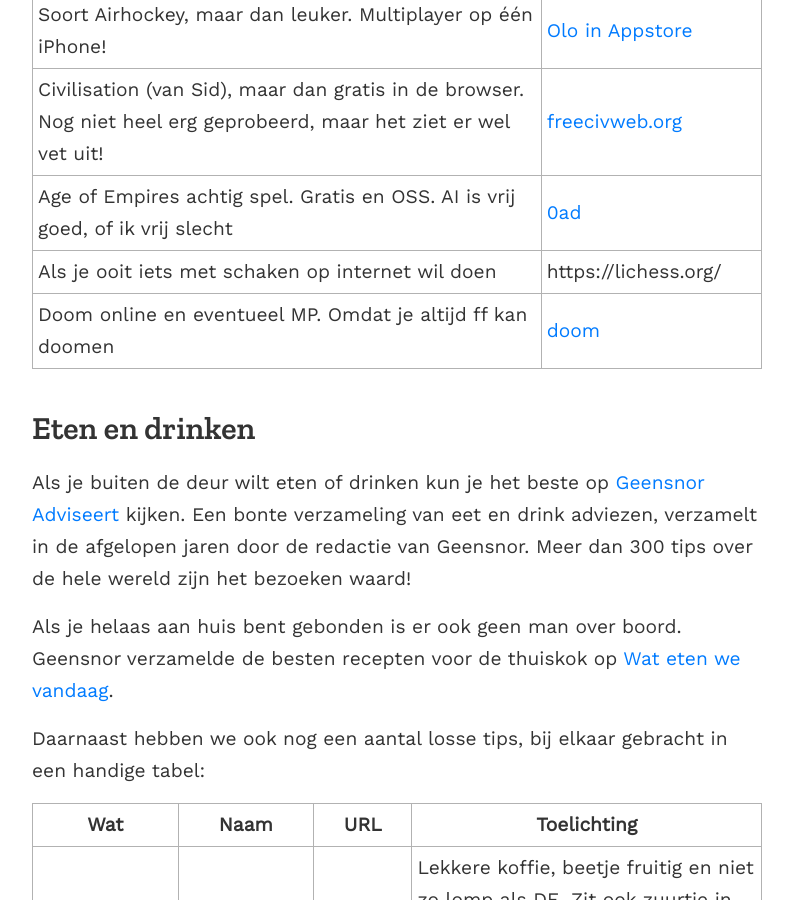
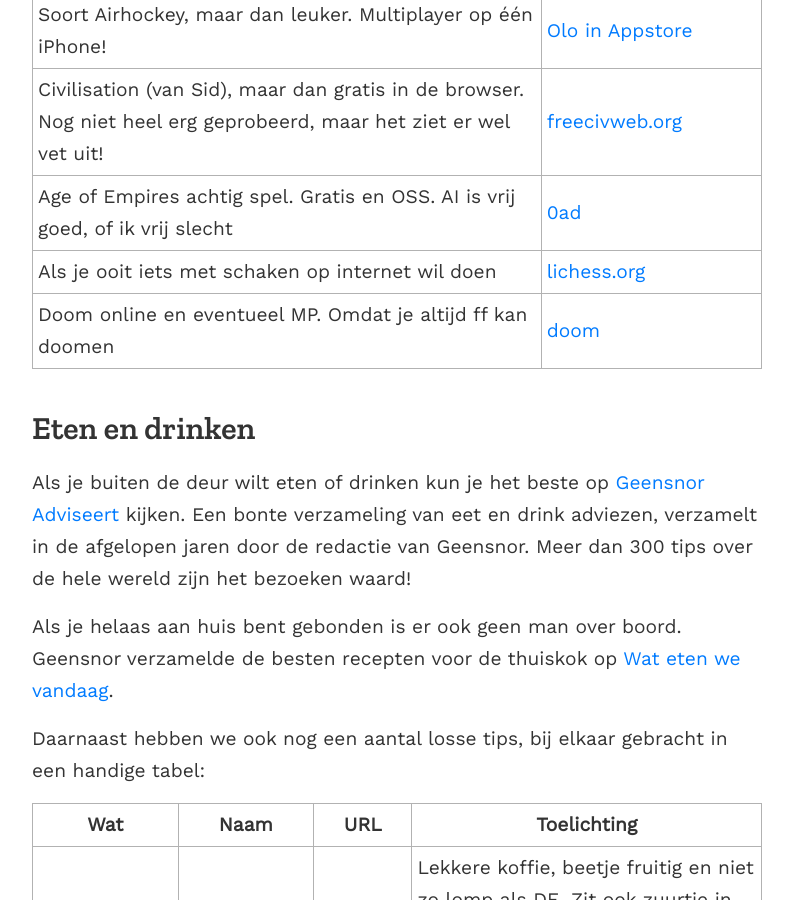
Before and after one commit to geensnor/geensnor.nl, a Jekyll site: the page built from pages/tips.md, in a window 1280 px wide and 900 px high, scrolled down 2418 px. Shown: the whole window, without its empty margins (243-1036 px from the left). Built offline with Jekyll 4.4.1, drawn with Linux system fonts in a browser that asks for light colours; some of the changed lines change nothing that is shown.

Commit message:
Update tips.md
MD was niet helemaal fris.

```diff
--- a/pages/tips.md
+++ b/pages/tips.md
@@ -34,9 +34,8 @@
 |Soort Airhockey, maar dan leuker. Multiplayer op één iPhone!|[Olo in Appstore](https://apps.apple.com/us/app/olo-game/id529826126)|
 |Civilisation (van Sid), maar dan gratis in de browser. Nog niet heel erg geprobeerd, maar het ziet er wel vet uit!|[freecivweb.org](https://www.freecivweb.org/)|
 |Age of Empires achtig spel. Gratis en OSS. AI is vrij goed, of ik vrij slecht|[0ad](https://play0ad.com/)|
-|Als je ooit iets met schaken op internet wil doen|https://lichess.org/|
+|Als je ooit iets met schaken op internet wil doen|[lichess.org](https://lichess.org/)|
 |Doom online en eventueel MP. Omdat je altijd ff kan doomen | [doom](https://silentspacemarine.com/)|
-
 
 ## Eten en drinken
 
```
